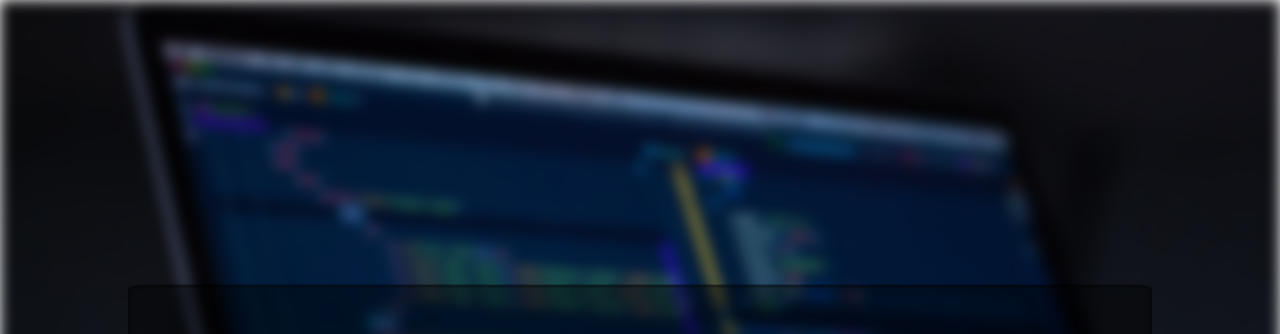
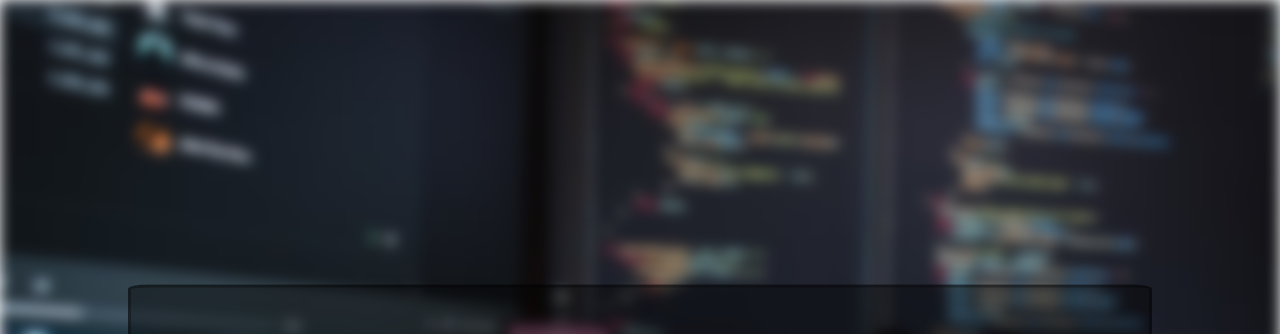
Before and after one commit to Hydro7/Hydro7, a plain HTML site: page index.html in a window 1280 px wide. Shown: the top 334 px of the page. Drawn offline with Linux system fonts and the light colour scheme.

Commit message:
Changed the main background

```diff
--- a/stylesheet.css
+++ b/stylesheet.css
@@ -12,7 +12,7 @@ body, html{
 }
 
 #main-background{
-    background-image: url(images/main-background.jpg);
+    background-image: url(images/main-background.avif);
        filter:blur(7px);
        -webkit-filter: blur(7px);
         height: 100%;
```
Also changed, not shown: images/main-background.avif (added), images/main-background.jpg (deleted).
